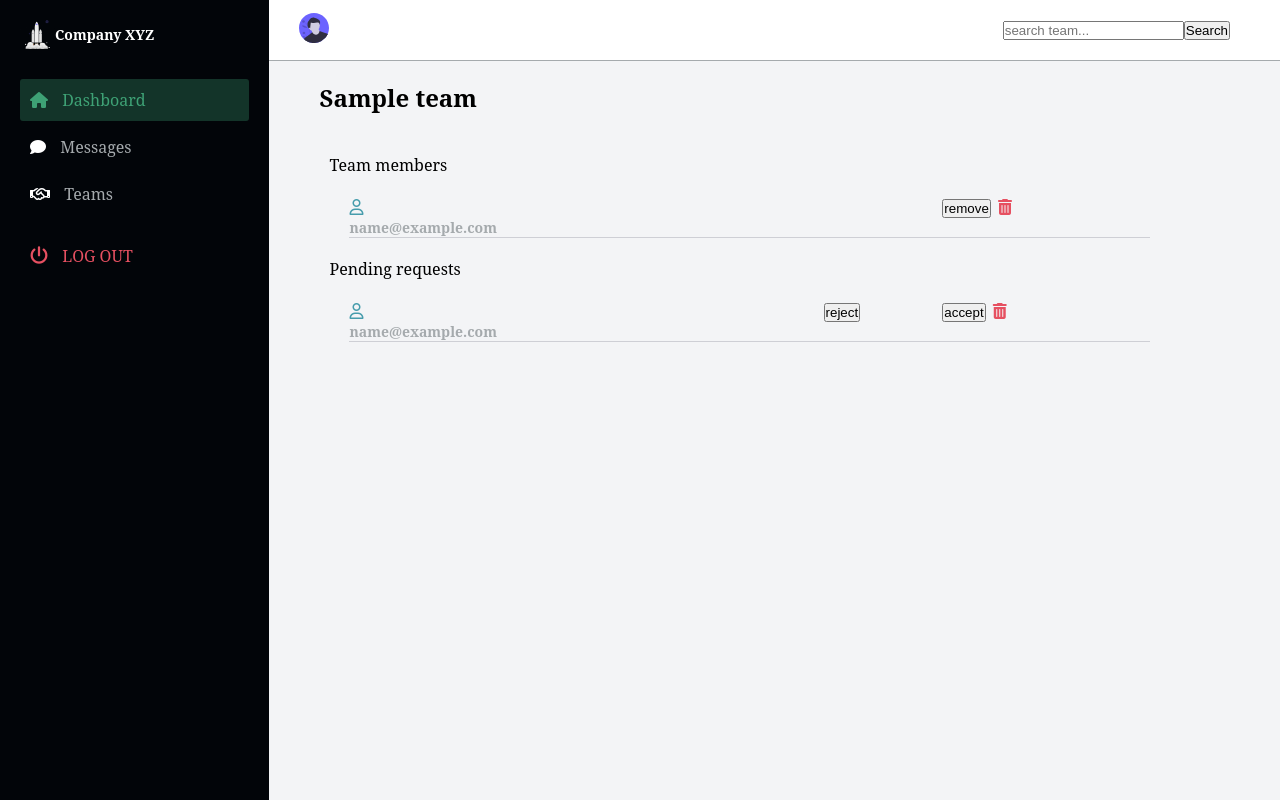
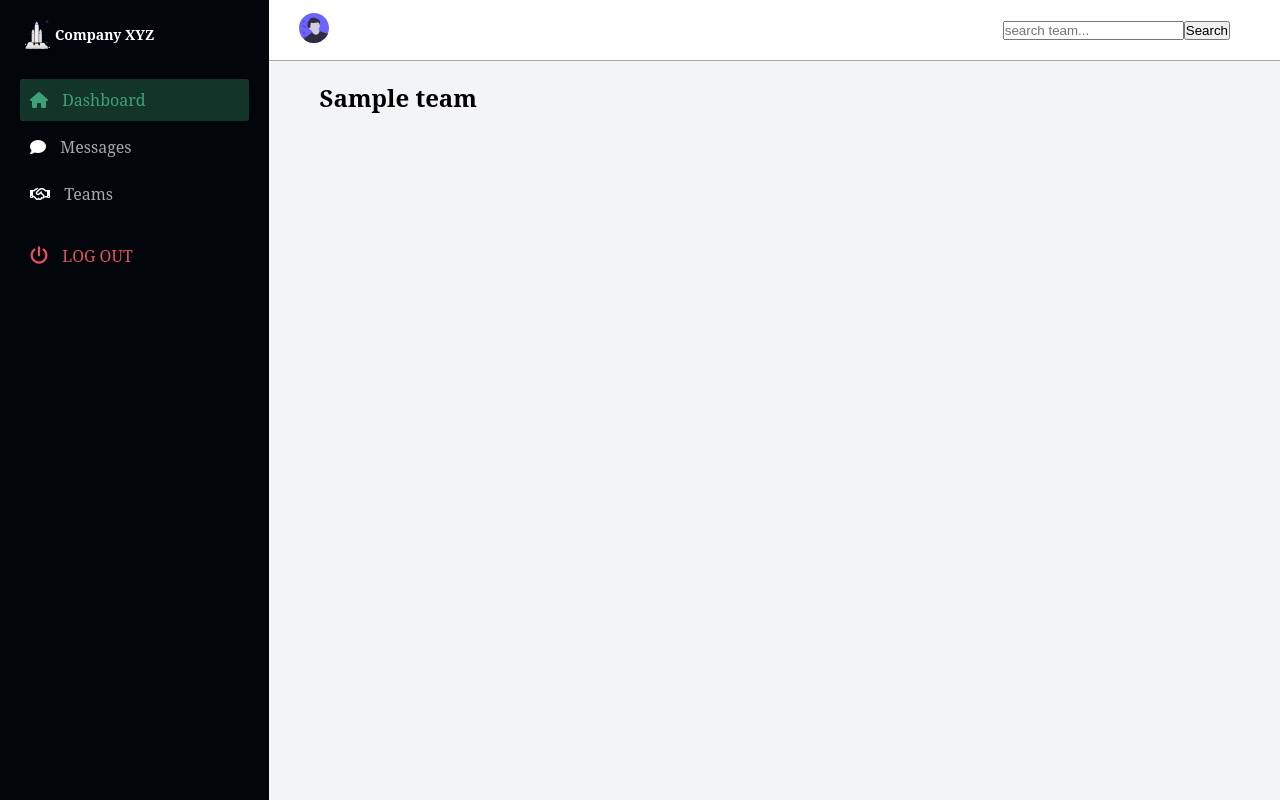
Before and after one commit to sorXCode/user-management, a Flask app: a page that uses templates/team.html in a window 1280 px wide. Run offline with Flask 2, Linux system fonts and the light colour scheme; a user stored in the database is signed in; data comes from the database, SQL or seed files in the repository; tables that the repository leaves empty hold one stand-in row (values such as "Sample post"); some libraries are stand-ins or nearby versions; some web fonts are replaced.

Commit message:
added permission to team update

```diff
--- a/static/css/style.css
+++ b/static/css/style.css
@@ -149,6 +149,10 @@ body {
   color: #3b9668;
 }
 
+.checkbox {
+  height: 25px;
+  width: 25px;
+}
 .container{
   display: grid;
   height: 100vh;
--- a/team/forms.py
+++ b/team/forms.py
@@ -23,7 +23,7 @@ class AddUserToTeamForm(FlaskForm):
     def validate_users(form, field):
         obj = []
 
-        for choice in field:
-            obj.append(User.get_user(email=choice.data))
+        for choice in field.data:
+            obj.append(User.get_user(email=choice))
 
         form.users.data = obj
--- a/team/utils.py
+++ b/team/utils.py
@@ -1,20 +1,22 @@
 from functools import wraps
 from flask_login import current_user, logout_user
 from team.models import Team
+from typing import List
+from flask import flash, current_app
 
 
-def is_team_member(team: Team):
+def is_team_member(team: Team, users: List = []):
     """
     Decorator to check if user is in team
     """
     def decorated_view(func):
         @wraps(func)
         def check_user_membership(*args, **kwargs):
-            if current_user in team.get_all_users():
+            if current_user in (users or team.get_all_users()):
                 return func(*args, **kwargs)
             else:
                 flash("You're never here!")
                 logout_user()
-                return current_user.login_manager.unauthorized()
+                return current_app.login_manager.unauthorized()
         return check_user_membership
     return decorated_view
--- a/team/views.py
+++ b/team/views.py
@@ -6,6 +6,7 @@ from .forms import TeamCreationForm, TeamUpdateForm, TeamSearchForm, AddUserToTe
 from .models import Team, UserTeam, JoinTeamRequest
 from .exceptions import UserExistInTeam
 from user.utils import access_level
+from team.utils import is_team_member
 
 team_bp = Blueprint("team_bp", __name__)
 
@@ -48,16 +49,23 @@ class TeamView(MethodView):
     def get(self, team_name=None):
         if team_name:
             team = Team.get_team_by_name(name=team_name)
+            team_users = team.get_all_users()
 
-            update_team_form = TeamUpdateForm()
-            update_team_form.name.data = team.name
-            update_team_form.description.data = team.description
+            @is_team_member(team=team)
+            def create_team_view():
+                if not team.is_active and not current_user.is_super_admin:
+                    flash(f"Team {team.name} is deactivated, contact admin", "failed")
+                    return redirect(url_for("team_bp.teams"))
 
-            add_user_form = generate_add_user_to_team_form(team=team)
+                update_team_form = TeamUpdateForm()
+                update_team_form.name.data = team.name
+                update_team_form.description.data = team.description
 
-            users_in_team = team.get_all_users()
-            pending_requests = team.get_pending_requests()
-            return render_template("team.html", users=users_in_team, team=team, update_team_form=update_team_form, add_user_form=add_user_form, pending_requests=pending_requests)
+                add_user_form = generate_add_user_to_team_form(team_users=team_users)
+                pending_requests = team.get_pending_requests()
+                return render_template("team.html", users=team_users, team=team, update_team_form=update_team_form, add_user_form=add_user_form, pending_requests=pending_requests)
+            return create_team_view()
+
         return redirect(url_for("team_bp.teams"))
 
     def post(self, team_name):
@@ -66,41 +74,55 @@ class TeamView(MethodView):
         if form.validate_on_submit():
             team = Team.get_team_by_name(name=team_name)
 
-            team.name = form.name.data
-            team.description = form.description.data
-            team.save()
+            @is_team_member(team)
+            def run_logic():
+                team.name = form.name.data
+                team.description = form.description.data
+                team.save()
 
-            flash("Team updated", 'success')
-            return redirect(url_for("team_bp.team_view", team_name=team.name))
+                flash("Team updated", 'success')
+                return redirect(url_for("team_bp.team_view", team_name=team.name))
+            return run_logic()
         flash('Team update failed', 'failed')
         return redirect(url_for("team_bp.teams"))
 
 class AddTeamUsers(MethodView):
-    decorators = [login_required, ]
+    decorators = [login_required, access_level(["admin", "super_admin",])]
 
     def post(self, team_name=None):
         team = Team.get_team_by_name(team_name)
-        form = generate_add_user_to_team_form(team=team)
+        team_users = team.get_all_users()
 
-        if form.validate_on_submit():
-            count = 0
-            for user in form.users.data:
-                try:
-                    UserTeam.admit_user_to_team(team=team, user_id=user.id, admitted_by=current_user.id)
-                    count += 1
-                except Exception as e:
-                    flash(f"{user.email} {', '.join(e.args)}", 'failed')
+        @is_team_member(team=team, users=team_users)
+        def run_logic():
+            form = generate_add_user_to_team_form(team_users=team_users)
 
-            flash(f"{count} users added", "success")
-        return redirect(url_for("team_bp.team_view", team_name=team_name))
+            if form.validate_on_submit():
+                count = 0
+                for user in form.users.data:
+                    try:
+                        UserTeam.admit_user_to_team(team=team, user_id=user.id, admitted_by=current_user.id)
+                        count += 1
+                    except Exception as e:
+                        flash(f"{user.email} {', '.join(e.args)}", 'failed')
+
+                flash(f"{count} users added", "success")
+            return redirect(url_for("team_bp.team_view", team_name=team_name))
+
+        return run_logic()
+
 class RemoveTeamUser(MethodView):
-    decorators = [login_required,]
+    decorators = [login_required, access_level(["super_admin", "admin"])]
 
     def delete(self, team_name=None, user_id=None):
         team = Team.get_team_by_name(team_name)
-        UserTeam.remove_user_from_team(team=team, user_id=user_id)
-        return "Operation completed"
 
+        @is_team_member(team=team)
+        def run_logic():
+            UserTeam.remove_user_from_team(team=team, user_id=user_id)
+            return "Operation completed"
+
+        return run_logic()
 class TeamSearch(MethodView):
     decorators = [login_required, ]
 
@@ -167,10 +189,9 @@ class DeleteTeam(MethodView):
         flash(f"{team_name} deleted")
         return "operation completed"
 
-def generate_add_user_to_team_form(team):
+def generate_add_user_to_team_form(team_users):
     def get_downlines_not_in_team():
         registered_users = current_user.get_downlines()
-        team_users = team.get_all_users()
         return filter(lambda user: user not in team_users, registered_users)
 
     form = AddUserToTeamForm()
--- a/templates/team.html
+++ b/templates/team.html
@@ -27,10 +27,11 @@
 {% endif %}
 
 <div class="user_list">
+    {% if current_user.is_admin or current_user.is_super_admin %}
     Team members
-    <div class="list">
-        {% if users %}
-            {% for user in users %}
+    {% if users %}
+    {% for user in users %}
+        <div class="list">
             <div class="list_icon_text">
                 <i class="fa fa-user-o text_lightblue"></i>
                 <p class="text_primary">{{ user.email }}</a></p>
@@ -42,9 +43,10 @@
                 <span class="font_bold text_title"><button onclick="remove_user_from_team('{{team.name}}', '{{user.id}}')">remove</button></span>
                 <i class="fa fa-trash"></i>
             </div>
+        </div>
         {% endfor %}
     {% endif %}
-</div>
+
 Pending requests
 <div class="list">
     {% if pending_requests %}
@@ -61,10 +63,10 @@ Pending requests
         <span class="font_bold text_title"><button onclick="respond_to_request('{{ request_id }}', '1')">accept</button></span>
         <i class="fa fa-trash"></i>
     </div>
-{% endfor %}
+    {% endfor %}
+    {% endif %}
+</div>
 {% endif %}
-
-</div>
 {% endblock %}
 
 {% block scripts %}
```
Also changed, not shown: templates/teams.html (+10 -1 lines).
